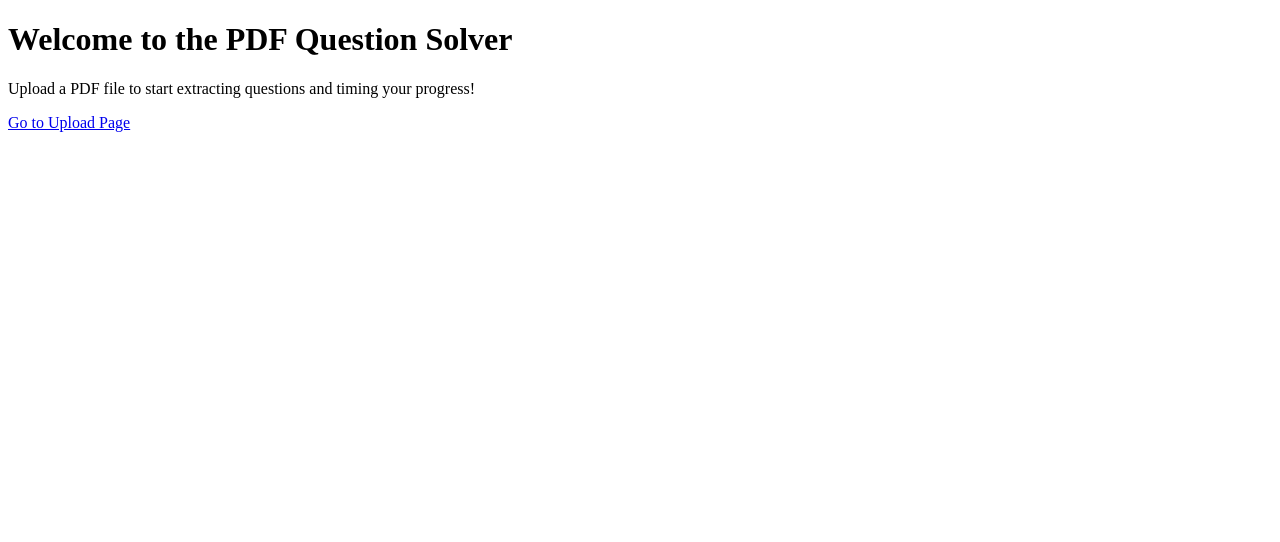
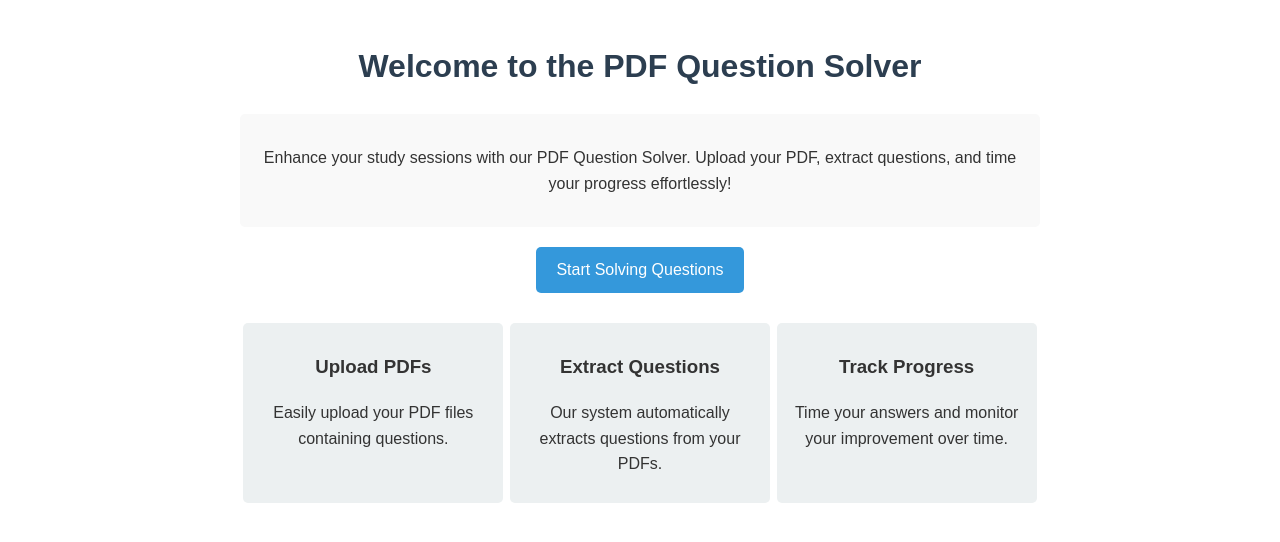
Before and after one commit to 111deepanshu/question-solver, a Flask app: template templates/index.html in a window 1280 px wide. Shown: the top 542 px of the page. Run offline with Flask 2, Linux system fonts and the light colour scheme; the template is opened without the code that fills it, so the values that code supplies are empty.

Commit message:
Update index.html

```diff
--- a/templates/index.html
+++ b/templates/index.html
@@ -3,11 +3,73 @@
 <head>
     <meta charset="UTF-8">
     <meta name="viewport" content="width=device-width, initial-scale=1.0">
-    <title>Home</title>
+    <title>PDF Question Solver - Home</title>
+    <style>
+        body {
+            font-family: Arial, sans-serif;
+            line-height: 1.6;
+            color: #333;
+            max-width: 800px;
+            margin: 0 auto;
+            padding: 20px;
+            text-align: center;
+        }
+        h1 {
+            color: #2c3e50;
+        }
+        .description {
+            background-color: #f9f9f9;
+            border-radius: 5px;
+            padding: 15px;
+            margin-bottom: 20px;
+        }
+        .cta-button {
+            display: inline-block;
+            background-color: #3498db;
+            color: white;
+            padding: 10px 20px;
+            text-decoration: none;
+            border-radius: 5px;
+            transition: background-color 0.3s ease;
+        }
+        .cta-button:hover {
+            background-color: #2980b9;
+        }
+        .features {
+            display: flex;
+            justify-content: space-around;
+            margin-top: 30px;
+        }
+        .feature {
+            flex-basis: 30%;
+            padding: 10px;
+            background-color: #ecf0f1;
+            border-radius: 5px;
+        }
+    </style>
 </head>
 <body>
     <h1>Welcome to the PDF Question Solver</h1>
-    <p>Upload a PDF file to start extracting questions and timing your progress!</p>
-    <a href="/upload">Go to Upload Page</a>
+
+    <div class="description">
+        <p>Enhance your study sessions with our PDF Question Solver. Upload your PDF, extract questions, and time your progress effortlessly!</p>
+    </div>
+
+    <a href="/upload" class="cta-button">Start Solving Questions</a>
+
+    <div class="features">
+        <div class="feature">
+            <h3>Upload PDFs</h3>
+            <p>Easily upload your PDF files containing questions.</p>
+        </div>
+        <div class="feature">
+            <h3>Extract Questions</h3>
+            <p>Our system automatically extracts questions from your PDFs.</p>
+        </div>
+        <div class="feature">
+            <h3>Track Progress</h3>
+            <p>Time your answers and monitor your improvement over time.</p>
+        </div>
+    </div>
 </body>
 </html>
```
